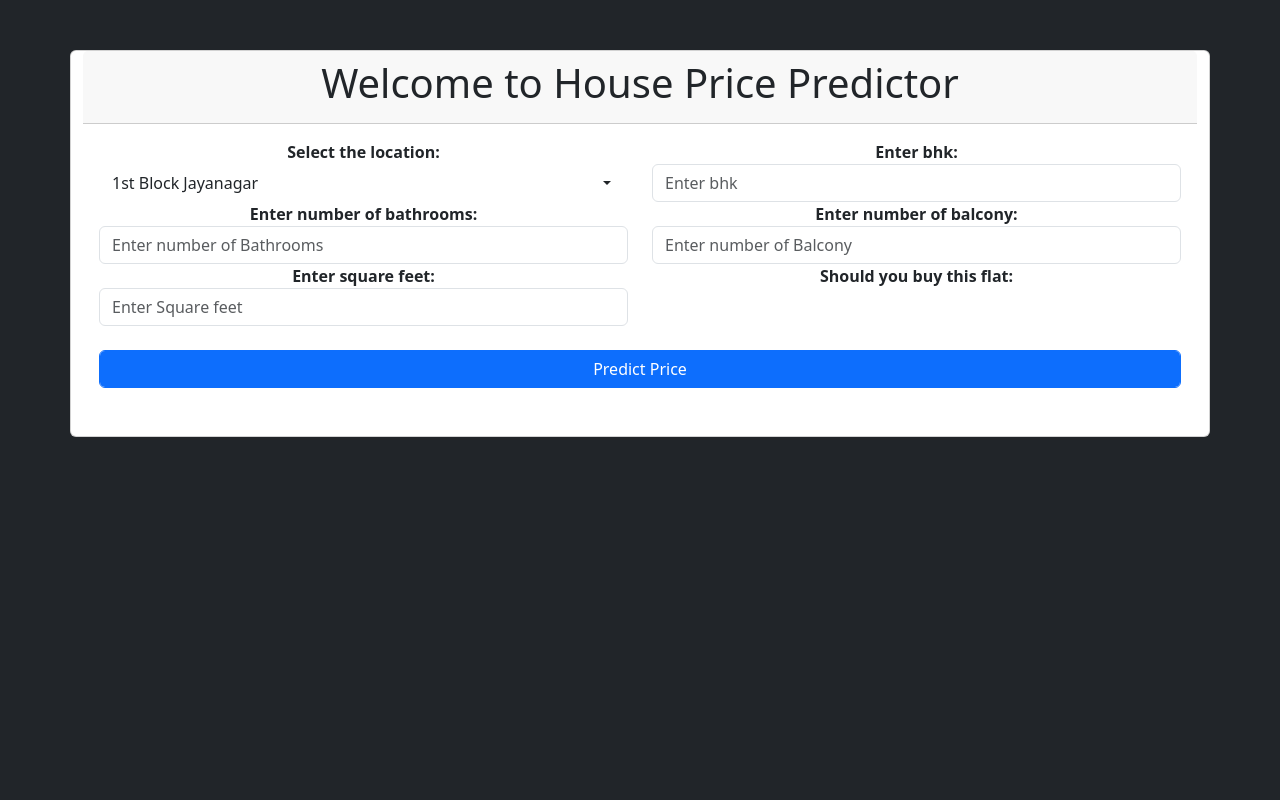
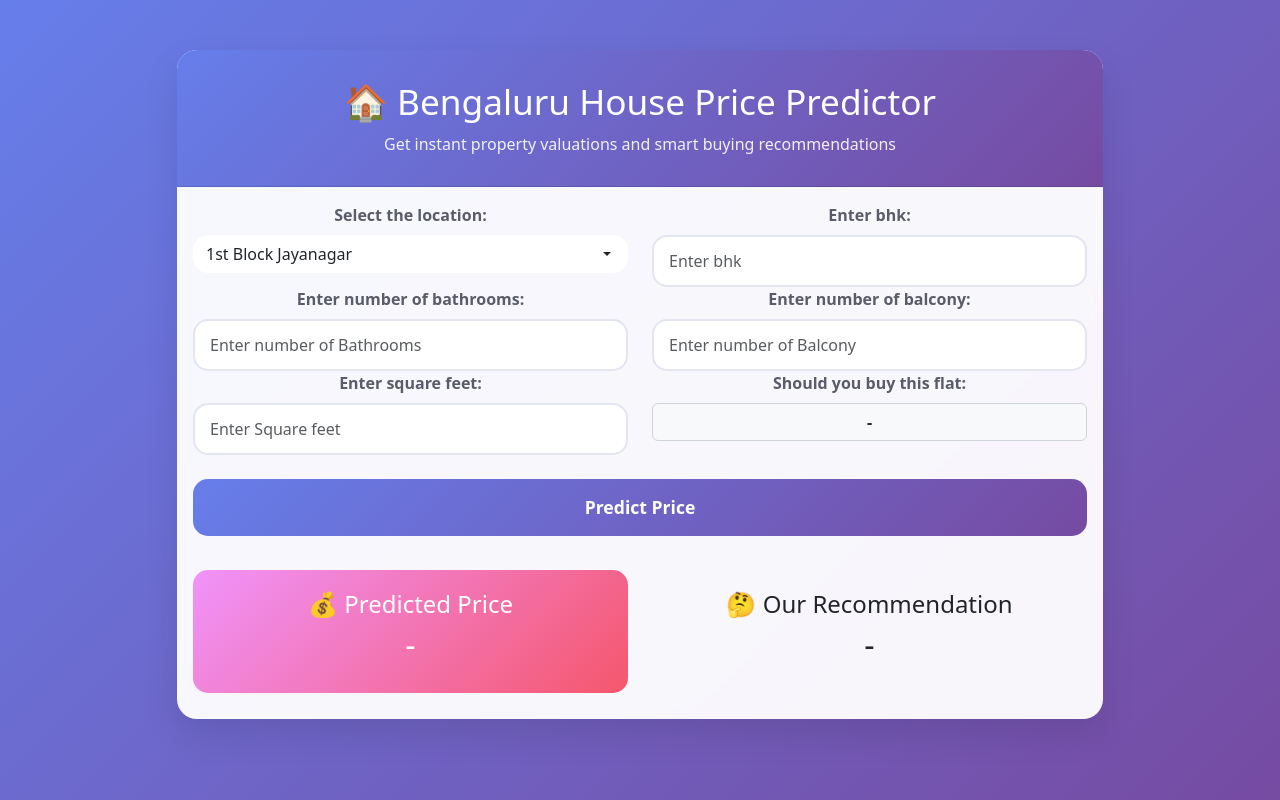
Before and after one commit to rana8aaskar/Bengaluru-House-Price-Predictor, a Flask app: page / in a window 1280 px wide. Run offline with Flask 3, Linux system fonts and the light colour scheme; parts of the project's set-up code (start-up, migrations or seed data) failed here and were passed over; some libraries are stand-ins or nearby versions.

Commit message:
inhanced the ui and corrected the model for buy suggestion

```diff
--- a/main.py
+++ b/main.py
@@ -6,7 +6,7 @@ import numpy as np
 app =Flask(__name__)
 data  = pd.read_csv('Cleaned_data.csv')
 pipe = pickle.load(open('RidgeModel.pkl','rb'))
-buyable_model = pickle.load(open('logisticRegressionModel.pkl', 'rb'))
+buyable_model = pickle.load(open('rf_model.pkl', 'rb'))
 
 @app.route('/')
 def index():
@@ -39,16 +39,22 @@ def predict():
                             columns=['location', 'total_sqft', 'bath', 'balcony', 'bhk'])
 
     # Predict price
-    predicted_price = pipe.predict(input_df)[0] * 1000
+    predicted_price_lakhs = pipe.predict(input_df)[0]  # Keep in lakhs for buyability model
+    predicted_price_rupees = predicted_price_lakhs * 1e5  # Convert to rupees for display
 
-    # Predict buyability — add predicted price
+    # Predict buyability — add predicted price in lakhs
     input_df_buy = input_df.copy()
-    input_df_buy['price'] = predicted_price
+    input_df_buy['price'] = predicted_price_lakhs  # Use lakhs, not rupees
+    print("Buyable Input:\n", input_df_buy)
+    print("Buyable Model Prediction:", buyable_model.predict(input_df_buy))
 
     buyable = buyable_model.predict(input_df_buy)[0]
     buyable_text = "Yes" if buyable == 1 else "No"
 
-    return f"{np.round(predicted_price, 2)}|{buyable_text}"
+    # Format price with commas
+    formatted_price = f"{predicted_price_rupees:,.2f}"
+
+    return f"{formatted_price}|{buyable_text}"
 
 
 
--- a/templates/index.html
+++ b/templates/index.html
@@ -14,15 +14,89 @@
     referrerpolicy="no-referrer"
   />
 
-  <title>House Price Predictor</title>
+  <title>🏠 Bengaluru House Price Predictor</title>
+  <style>
+    body {
+      background: linear-gradient(135deg, #667eea 0%, #764ba2 100%);
+      min-height: 100vh;
+    }
+    .card {
+      border-radius: 20px;
+      box-shadow: 0 15px 35px rgba(0, 0, 0, 0.1);
+      border: none;
+      backdrop-filter: blur(10px);
+      background: rgba(255, 255, 255, 0.95);
+    }
+    .card-header {
+      background: linear-gradient(135deg, #667eea 0%, #764ba2 100%);
+      color: white;
+      border-radius: 20px 20px 0 0 !important;
+      padding: 30px;
+    }
+    .card-header h1 {
+      margin: 0;
+      font-weight: 300;
+      font-size: 2.2rem;
+    }
+    .form-control, .selectpicker {
+      border-radius: 15px;
+      border: 2px solid #e3e6f0;
+      padding: 12px 15px;
+      transition: all 0.3s ease;
+    }
+    .form-control:focus {
+      border-color: #667eea;
+      box-shadow: 0 0 0 0.2rem rgba(102, 126, 234, 0.25);
+    }
+    .btn-primary {
+      background: linear-gradient(135deg, #667eea 0%, #764ba2 100%);
+      border: none;
+      border-radius: 15px;
+      padding: 15px;
+      font-weight: 600;
+      font-size: 1.1rem;
+      transition: transform 0.3s ease;
+    }
+    .btn-primary:hover {
+      transform: translateY(-2px);
+      box-shadow: 0 10px 20px rgba(102, 126, 234, 0.3);
+    }
+    label {
+      font-weight: 600;
+      color: #5a5c69;
+      margin-bottom: 8px;
+    }
+    .prediction-card {
+      background: linear-gradient(135deg, #f093fb 0%, #f5576c 100%);
+      border-radius: 15px;
+      padding: 20px;
+      color: white;
+      margin: 10px 0;
+    }
+    .recommendation-card {
+      border-radius: 15px;
+      padding: 20px;
+      margin: 10px 0;
+    }
+    .recommendation-card.yes {
+      background: linear-gradient(135deg, #4facfe 0%, #00f2fe 100%);
+      color: white;
+    }
+    .recommendation-card.no {
+      background: linear-gradient(135deg, #fa709a 0%, #fee140 100%);
+      color: white;
+    }
+  </style>
 </head>
-<body class="bg-dark">
+<body>
 <div class="container">
-  <div class="row">
-    <div class="card" style="width:100%; height: 100%;margin-top:50px">
-      <div class="card-header" style="text-align: center">
-        <h1> Welcome to House Price Predictor</h1>
-      </div>
+  <div class="row justify-content-center">
+    <div class="col-lg-10">
+      <div class="card" style="margin-top:50px">
+        <div class="card-header" style="text-align: center">
+          <h1>🏠 Bengaluru House Price Predictor</h1>
+          <p style="margin: 10px 0 0 0; opacity: 0.9;">Get instant property valuations and smart buying recommendations</p>
+        </div>
       <div class="card-body">
         <form method="post" accept-charset="utf-8" onsubmit="return send_data();">
           <div class="row">
@@ -57,7 +131,9 @@
 
             <div class="col-md-6 form-group" style="text-align: center">
               <label><b>Should you buy this flat:</b></label>
-              <!-- Placeholder, if you want to show predicted label -->
+              <div class="form-control-plaintext" id="buyable_display" style="min-height: 38px; background-color: #f8f9fa; border: 1px solid #ced4da; border-radius: 0.375rem; display: flex; align-items: center; justify-content: center; font-weight: bold;">
+                <span id="buyable_text">-</span>
+              </div>
             </div>
 
             <div class="col-md-12 mt-4 from-group">
@@ -67,8 +143,19 @@
         </form>
 
         <br>
-        <div class="col-md-12" style="text-align: center">
-          <h3><span id="prediction"> </span></h3>
+        <div class="row">
+          <div class="col-md-6" style="text-align: center">
+            <div class="prediction-card">
+              <h4>💰 Predicted Price</h4>
+              <h2><span id="prediction">-</span></h2>
+            </div>
+          </div>
+          <div class="col-md-6" style="text-align: center">
+            <div class="recommendation-card" id="recommendation-card">
+              <h4>🤔 Our Recommendation</h4>
+              <h2><span id="recommendation">-</span></h2>
+            </div>
+          </div>
         </div>
       </div>
     </div>
@@ -95,11 +182,38 @@
 
     xhr.open('POST', '/predict', true);
 
-    document.getElementById("prediction").innerHTML = "Wait predicting price!.....";
+    document.getElementById("prediction").innerHTML = "Calculating...";
+    document.getElementById("recommendation").innerHTML = "Processing...";
+    document.getElementById("buyable_text").innerHTML = "Processing...";
+
+    // Reset recommendation card styling
+    document.getElementById("recommendation-card").className = "recommendation-card";
 
     xhr.onreadystatechange = function () {
       if (xhr.readyState == XMLHttpRequest.DONE) {
-        document.getElementById('prediction').innerHTML = "Prediction: ₹ " + xhr.responseText;
+        var response = xhr.responseText.split('|');
+        var price = response[0];
+        var buyable = response[1];
+
+        // Update price display
+        document.getElementById('prediction').innerHTML = "₹ " + price;
+
+        // Update recommendation display with colors
+        var recommendationElement = document.getElementById('recommendation');
+        var buyableTextElement = document.getElementById('buyable_text');
+        var recommendationCard = document.getElementById('recommendation-card');
+
+        if (buyable === 'Yes') {
+          recommendationElement.innerHTML = "✅ BUY IT!";
+          recommendationCard.className = "recommendation-card yes";
+          buyableTextElement.innerHTML = "✓ " + buyable;
+          buyableTextElement.style.color = "#198754";
+        } else {
+          recommendationElement.innerHTML = "❌ DON'T BUY";
+          recommendationCard.className = "recommendation-card no";
+          buyableTextElement.innerHTML = "✗ " + buyable;
+          buyableTextElement.style.color = "#dc3545";
+        }
       }
     };
 
```
Also changed, not shown: 2 other files.
